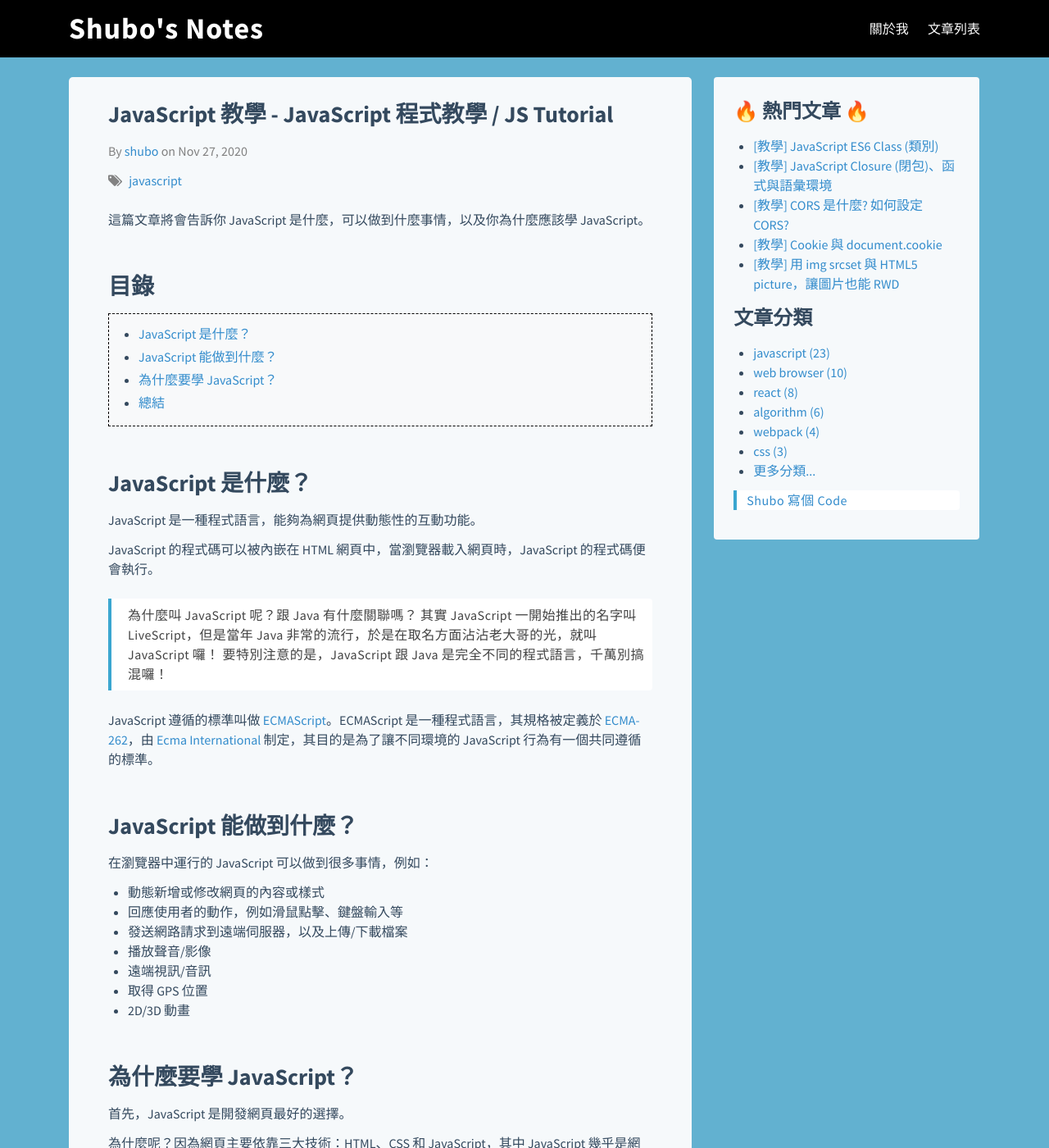
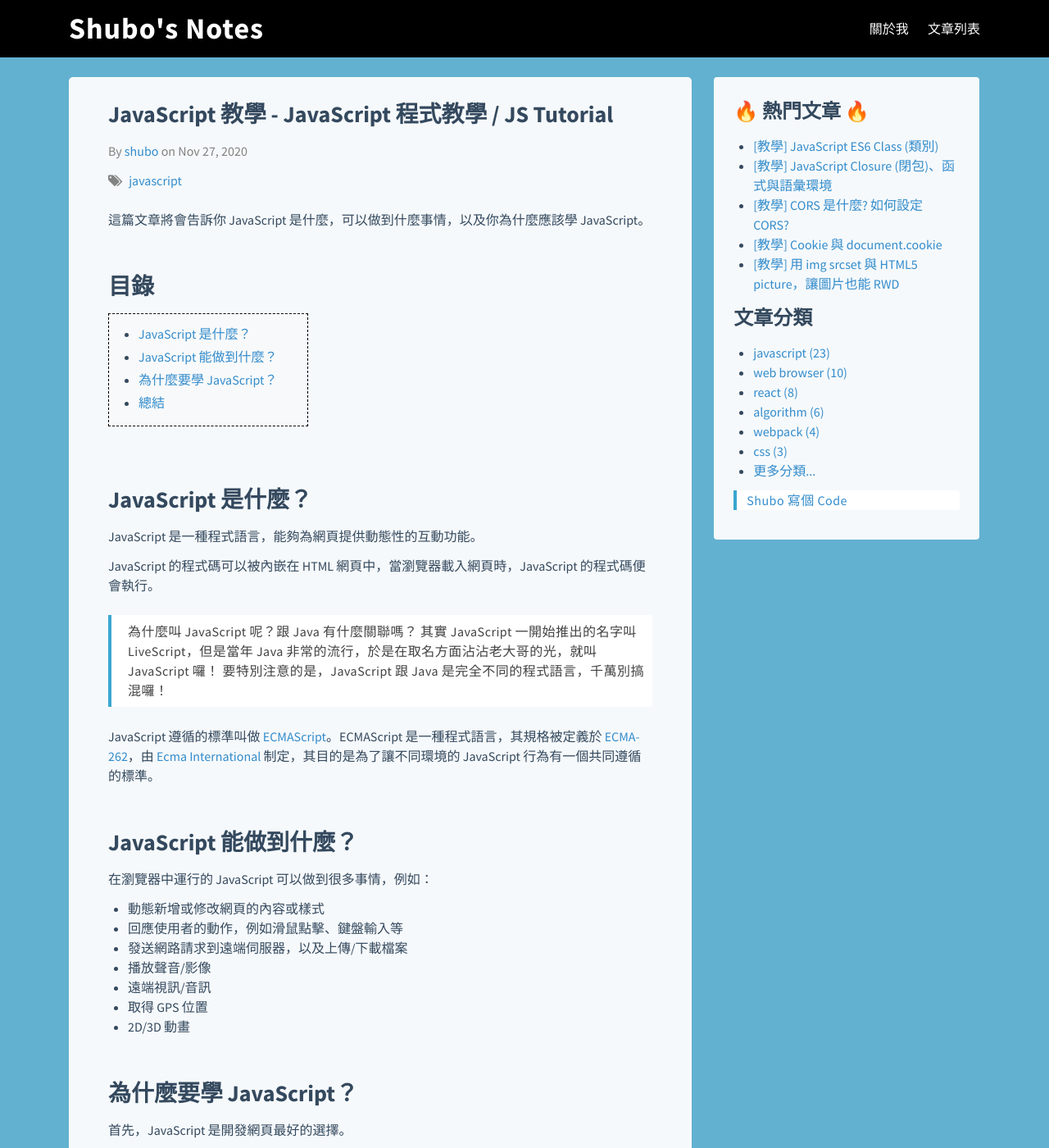
Before and after one commit to shuboc/shuboc.github.io, a Jekyll site: the page built from _posts/2020-11-27-javascript-intro.md, in a window 1280 px wide and 1400 px high. Shown: the whole window at 82% size. Built offline with Jekyll 4.4.1, drawn with Linux system fonts in a browser that asks for light colours; nearby versions of some CDN libraries; library files that are not in the unit come from our copies; comment, search, counter and statistics services are not loaded.

Commit message:
Adjust table of content style

```diff
--- a/_sass/_layout.scss
+++ b/_sass/_layout.scss
@@ -422,10 +422,10 @@ h6:hover .header-link {
 
 // Table of contents
 #markdown-toc {
+    display: inline-block;
     background-color: #f8f9fa;
     padding: 12px 36px;
     border: dashed 1px #000;
-    width: 100%;
     margin-bottom: 20px;
     margin-left: 0;
 }
```
